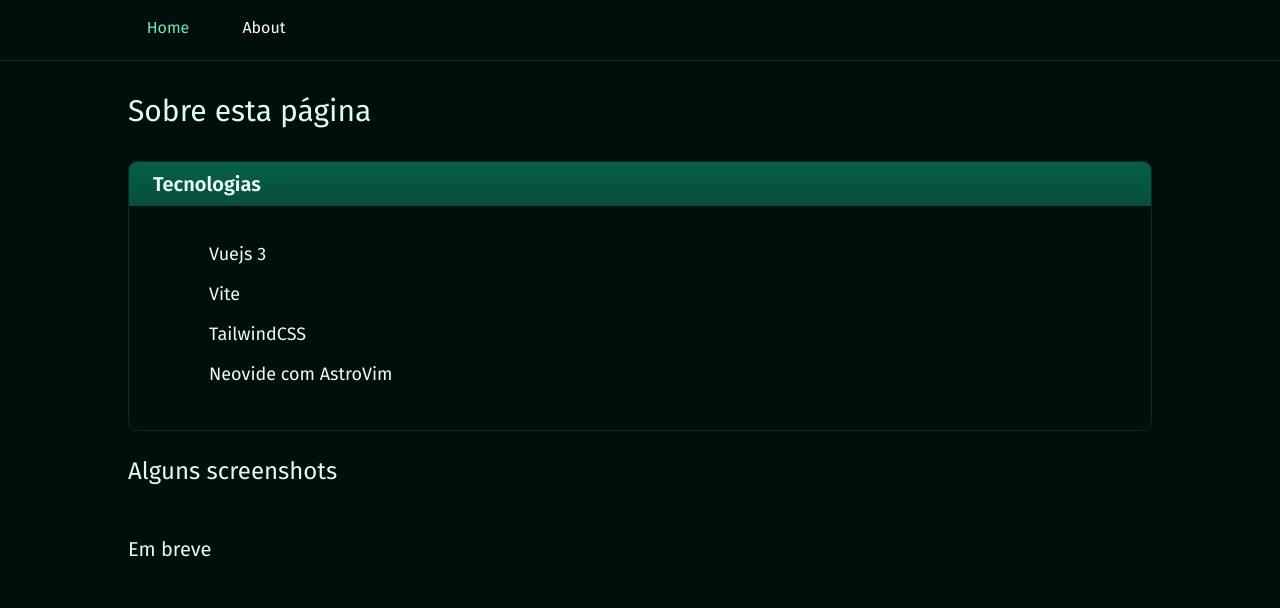
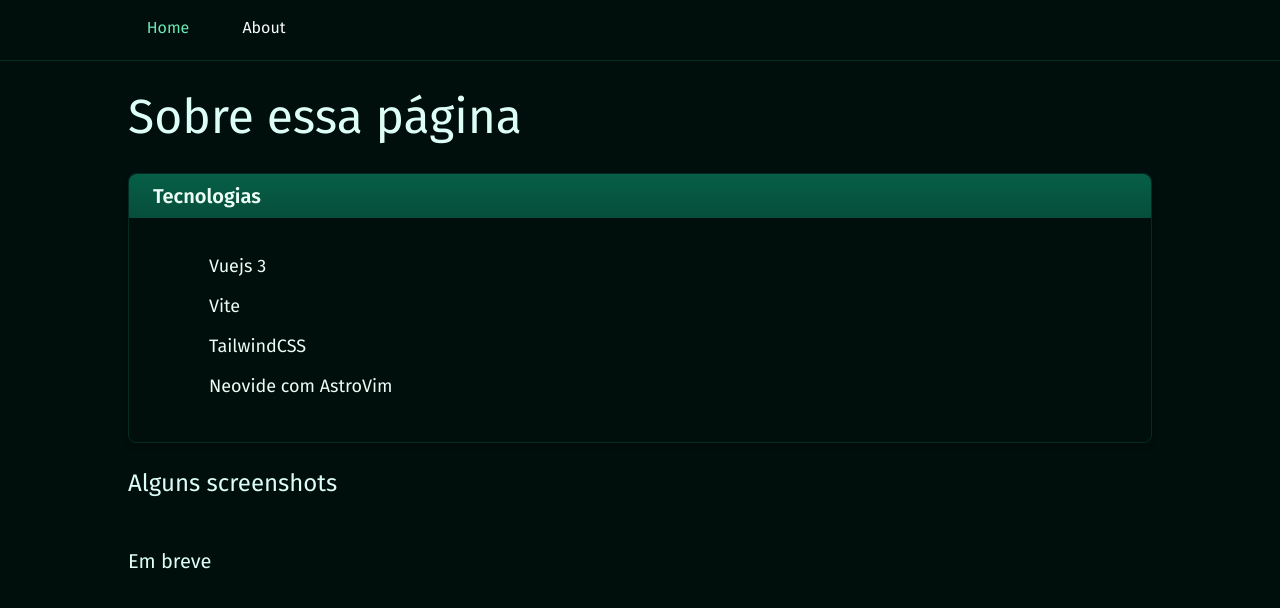
Before and after one commit to teseu/teseu-vapohole, a Vue app: page /about in a window 1280 px wide. Shown: the top 608 px of the page. Built offline with nearby package versions, Linux system fonts and the light colour scheme; some icons are missing; a web font is replaced by a local one.

Commit message:
🚀 Componente título
para usar em todas as páginas

```diff
--- /dev/null
+++ b/src/components/ui/TheTitle.vue
@@ -0,0 +1,14 @@
+<script setup>
+
+</script>
+
+<template>
+  <div>
+    <h1 class="text-5xl mb-4">
+      <slot name="titulo"></slot>
+    </h1>
+  </div>
+</template>
+<style scoped>
+
+</style>
--- a/src/views/AboutView.vue
+++ b/src/views/AboutView.vue
@@ -2,6 +2,7 @@
 import { ref } from 'vue'
 import Card from '@/components/ui/TheCard.vue'
 import List from '@/components/TheList.vue'
+import Title from '@/components/ui/TheTitle.vue'
 
 const items = ref([
   {
@@ -26,7 +27,9 @@ const items = ref([
 <template>
   <div class="flex flex-col">
     <div class="flex flex-col gap-4">
-      <h1 class="text-3xl mb-4">Sobre esta página</h1>
+      <Title>
+        <template #titulo>Sobre essa página</template>
+      </Title>
       <Card>
         <template #titulo>Tecnologias</template>
         <ul class="text-xl">
```
